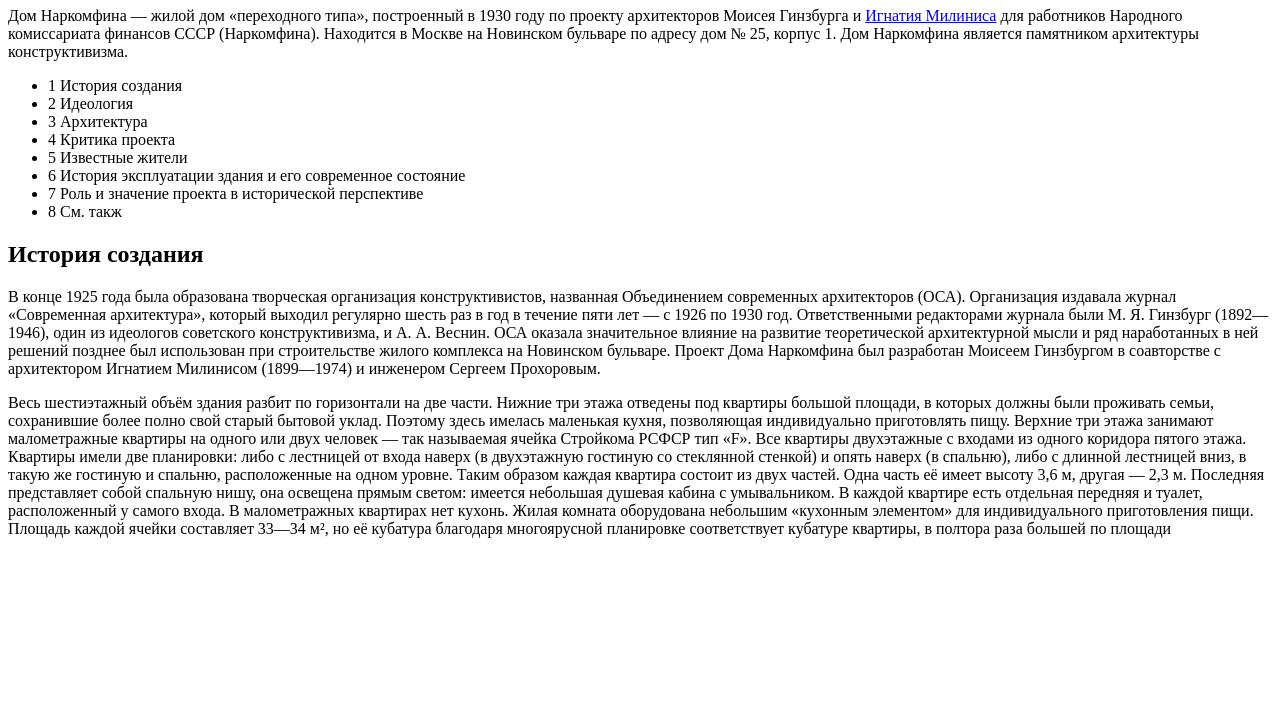
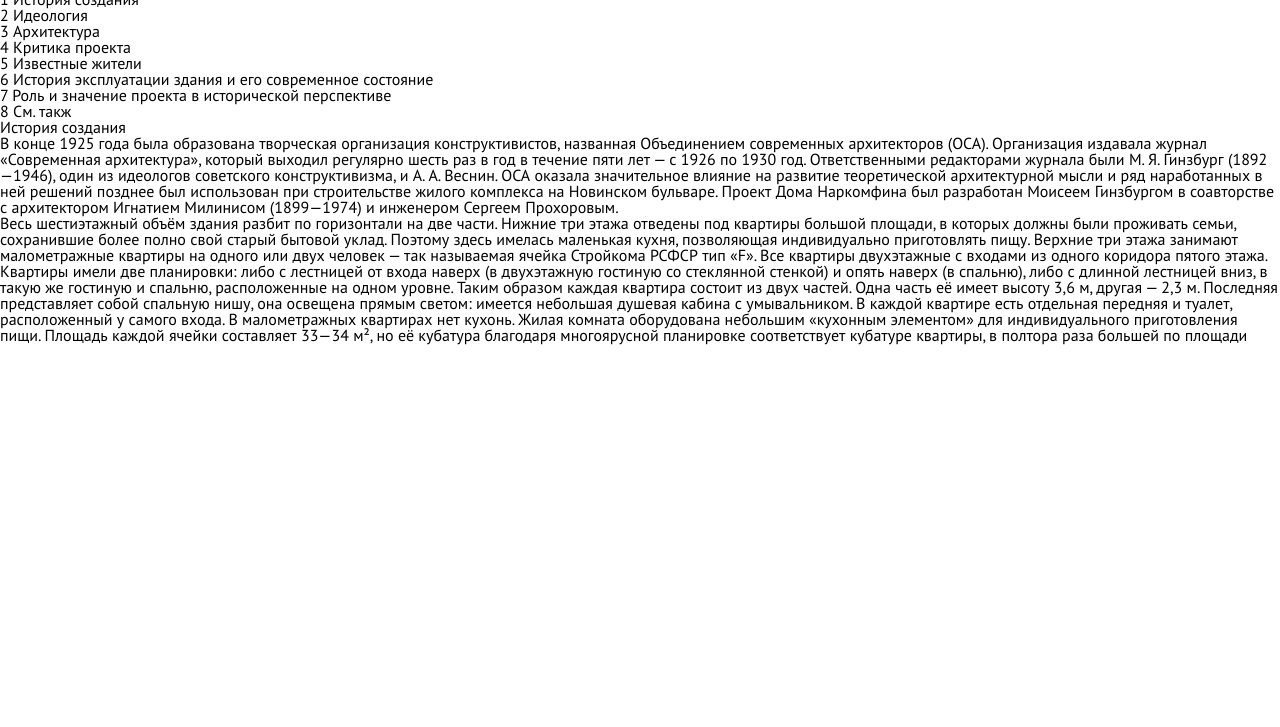
Before and after one commit to ianaverno/HSE-DC-A, a plain HTML site: page index.html in a window 1280 px wide. Shown: the part 73-800 px from the top of the page. Drawn offline with Linux system fonts and the light colour scheme; a web font is replaced by a local one.

Commit message:
Add reset and fonts

```diff
--- a/index.html
+++ b/index.html
@@ -3,6 +3,15 @@
   <head>
     <meta charset="utf-8">
     <title>Дом Наркомфина</title>
+
+    <link rel="stylesheet" href="reset.css">
+    <link href="https://fonts.googleapis.com/css?family=PT+Sans+Caption:400,700|PT+Sans:400,400i,700,700i&amp;subset=cyrillic" rel="stylesheet">
+
+    <style>
+      body {
+        font-family: 'PT Sans', sans-serif;
+      }
+    </style>
   </head>
 
   <body>
--- /dev/null
+++ b/reset.css
@@ -0,0 +1,49 @@
+ /*http://meyerweb.com/eric/tools/css/reset/
+   v2.0 | 20110126
+   License: none (public domain
+*/
+
+
+html, body, div, span, applet, object, iframe,
+h1, h2, h3, h4, h5, h6, p, blockquote, pre,
+a, abbr, acronym, address, big, cite, code,
+del, dfn, em, img, ins, kbd, q, s, samp,
+small, strike, strong, sub, sup, tt, var,
+b, u, i, center,
+dl, dt, dd, ol, ul, li,
+fieldset, form, label, legend,
+table, caption, tbody, tfoot, thead, tr, th, td,
+article, aside, canvas, details, embed,
+figure, figcaption, footer, header, hgroup,
+menu, nav, output, ruby, section, summary,
+time, mark, audio, video {
+  margin: 0;
+  padding: 0;
+  border: 0;
+  font-size: 100%;
+  font: inherit;
+  vertical-align: baseline;
+}
+/* HTML5 display-role reset for older browsers */
+article, aside, details, figcaption, figure,
+footer, header, hgroup, menu, nav, section {
+  display: block;
+}
+body {
+  line-height: 1;
+}
+ol, ul {
+  list-style: none;
+}
+blockquote, q {
+  quotes: none;
+}
+blockquote:before, blockquote:after,
+q:before, q:after {
+  content: '';
+  content: none;
+}
+table {
+  border-collapse: collapse;
+  border-spacing: 0;
+}
```
